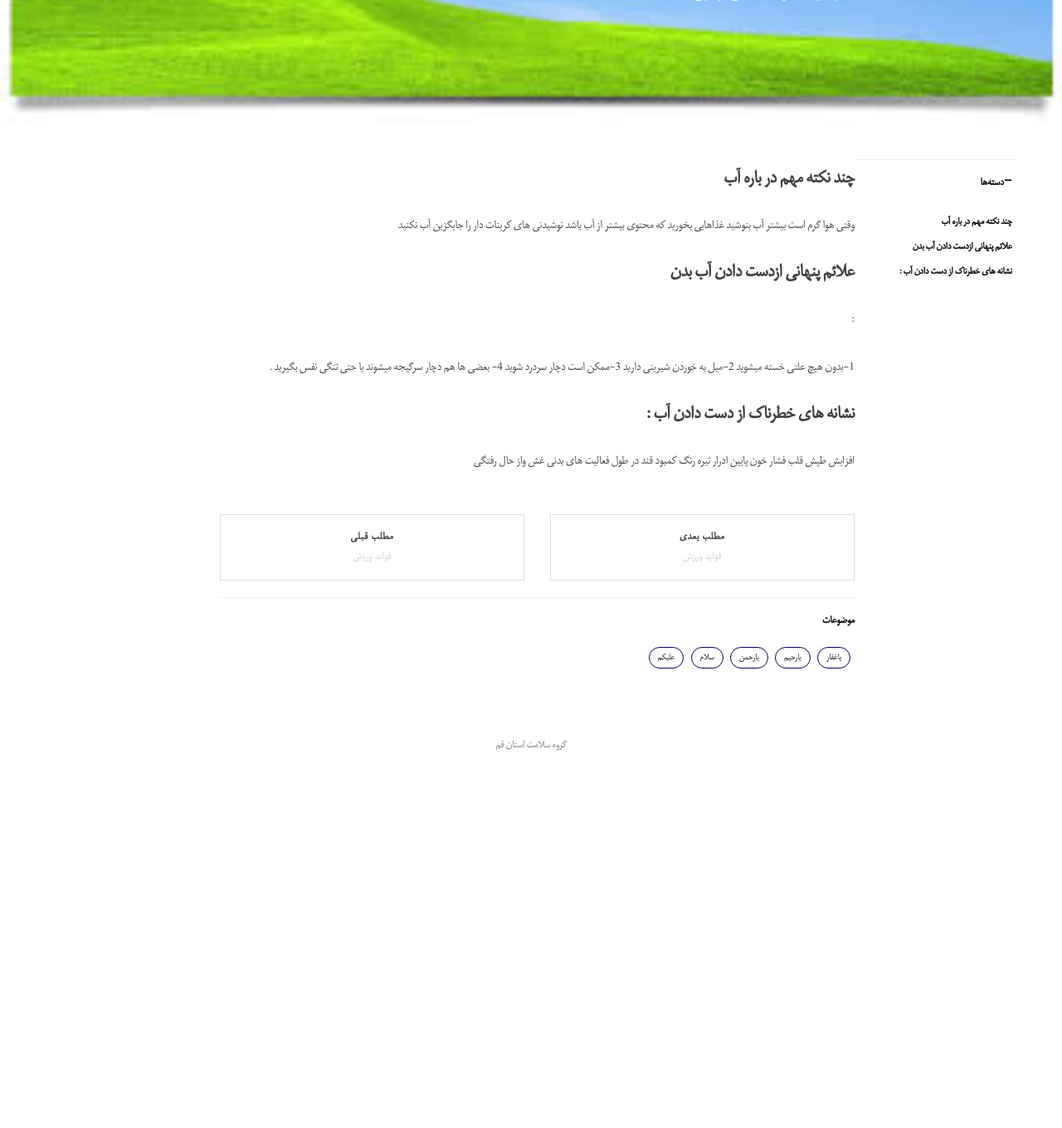
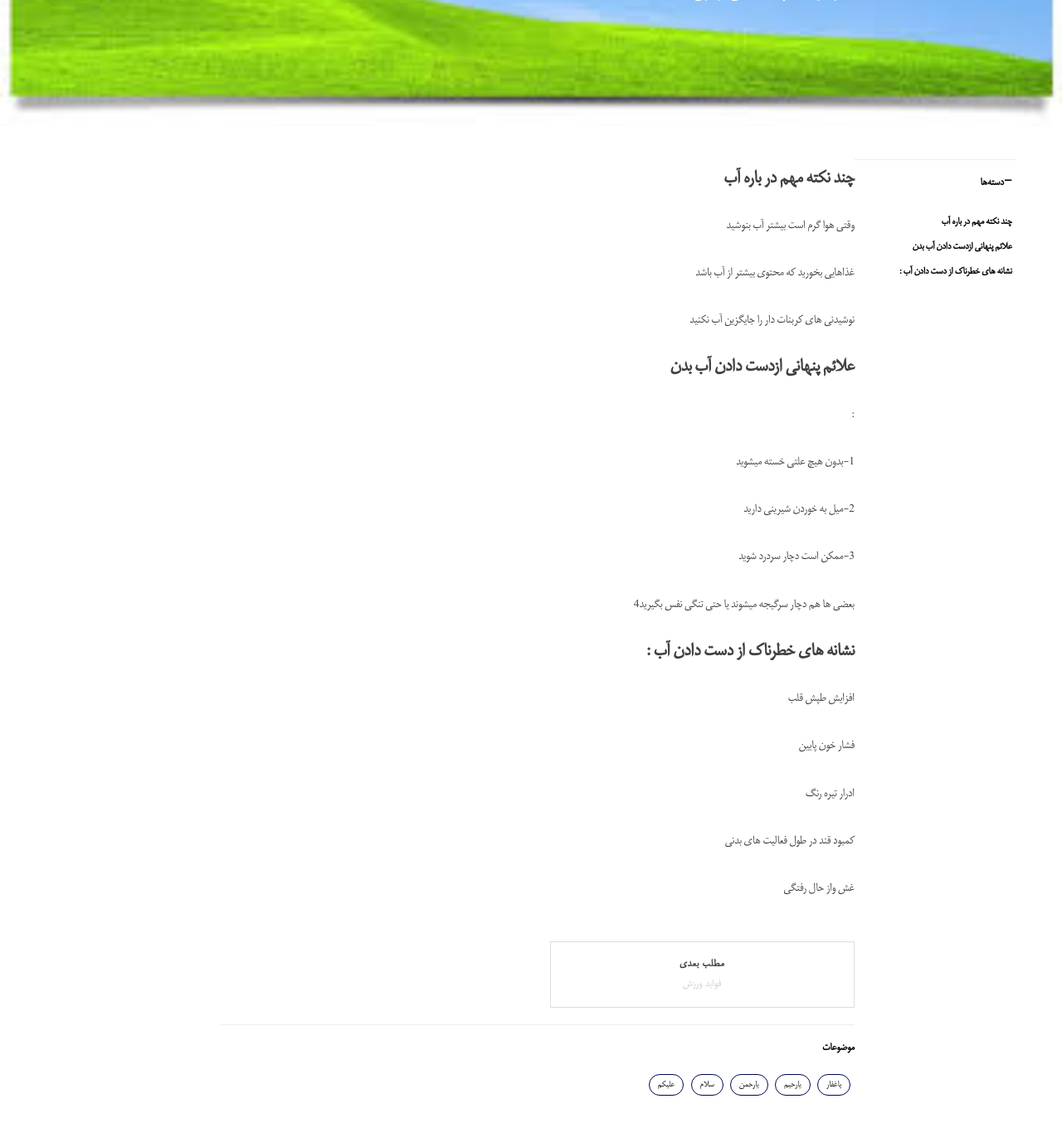
Before and after one commit to grouh-salamat/grouh-salamat.github.io, a Jekyll site: the page built from _posts/2017-06-19-p40.markdown, in a window 1280 px wide and 1400 px high, scrolled down 371 px. Shown: the top 1360 px of the window at 83% size. Built offline with Jekyll 4.4.1, drawn with Linux system fonts in a browser that asks for light colours; comment, search, counter and statistics services are not loaded; before the commit the page ends 1374 px from its top, so only the background shows below that.

Commit message:
Update 2017-06-19-p40.markdown

```diff
--- a/_posts/2017-06-19-p40.markdown
+++ b/_posts/2017-06-19-p40.markdown
@@ -2,7 +2,7 @@
 layout:     post
 title:      "درباره آب "
 subtitle:   "چندنکته مهم در باره آب "
-date:       2017-06-19 16:10:00
+date:       2017-06-19 16:05:00
 author:     "قاسمی"
 header-img: "img/images.jpg"
 catalog: true
@@ -14,22 +14,30 @@
 
 
 وقتی هوا گرم است بیشتر آب بنوشید
+
 غذاهایی بخورید که محتوی بیشتر از آب باشد
+
 نوشیدنی های کربنات دار  را جایگزین آب نکنید
-
-
 
 <h3>علائم پنهانی ازدست دادن آب بدن</h3> :
 
-   1-بدون هیچ علتی خسته میشوید 2-میل به خوردن شیرینی دارید  3-ممکن است دچار سردرد شوید  4- بعضی ها هم دچار سرگیجه میشوند یا حتی تنگی نفس بگیرید .
 
+   1-بدون هیچ علتی خسته میشوید
 
+   2-میل به خوردن شیرینی دارید
 
+   3-ممکن است دچار سردرد شوید
+
+   بعضی ها هم دچار سرگیجه میشوند یا حتی تنگی نفس بگیرید4
 
  <h3> نشانه های خطرناک از دست  دادن آب :</h3>
 
 افزایش طپش قلب
+
 فشار خون پایین
+
 ادرار تیره رنگ
+
 کمبود قند در طول فعالیت های بدنی
+
 غش واز حال رفتگی
```
